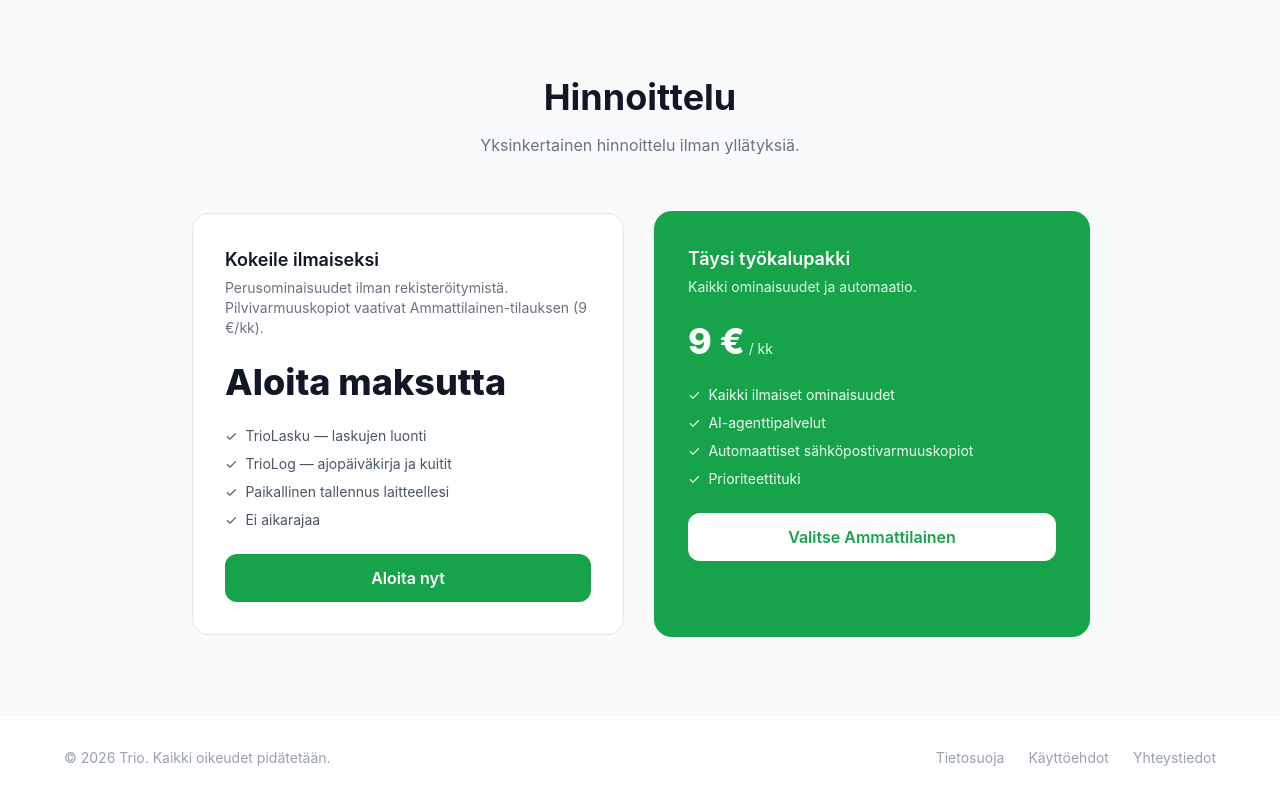
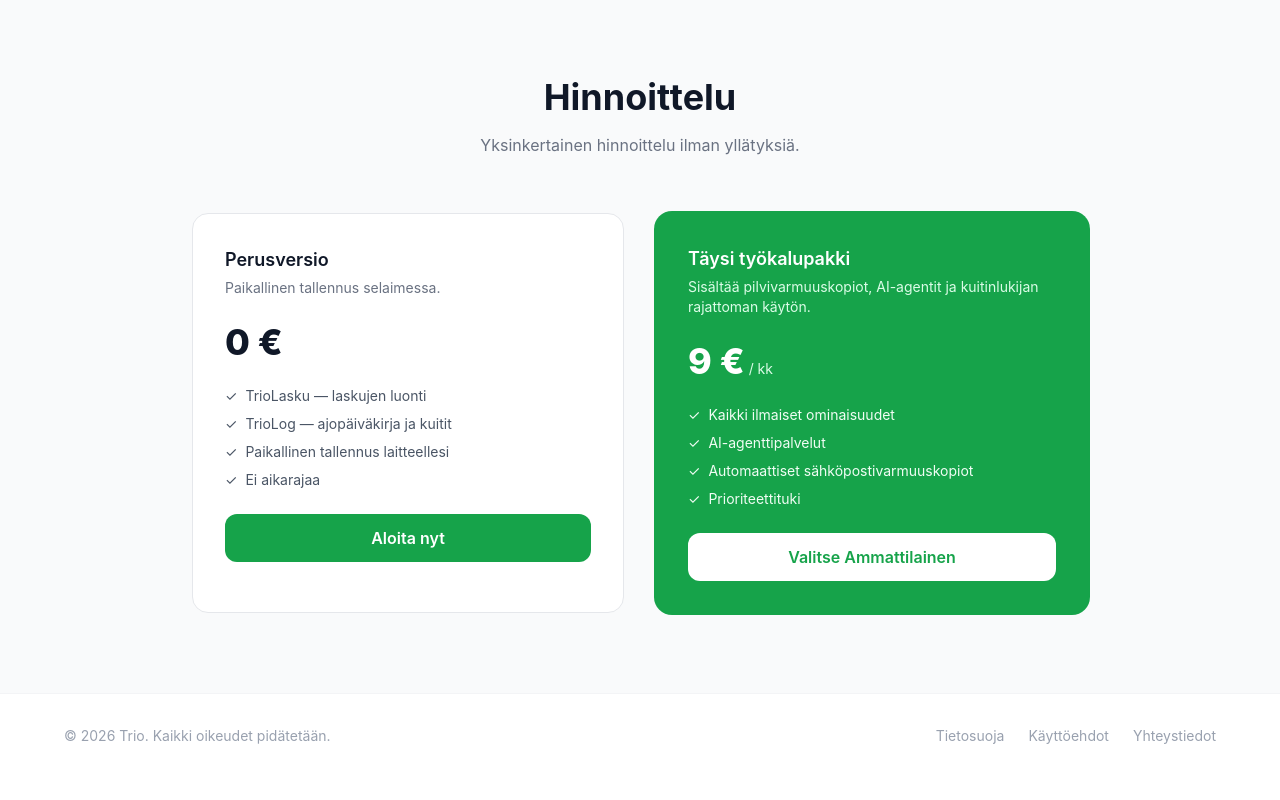
Before and after one commit to LeeviJ/trio-web, a React (Vite) app: page / in a window 1280 px wide. Shown: the part 3374-4174 px from the top of the page. After the commit the page ends 4152 px from the top, so only its background shows below. Built offline with nearby package versions, Linux system fonts and the light colour scheme.

Commit message:
Fix: Optimized backup size by removing logo and updated pricing claims

```diff
--- a/src/components/Pricing.jsx
+++ b/src/components/Pricing.jsx
@@ -1,8 +1,8 @@
 const plans = [
   {
-    name: 'Kokeile ilmaiseksi',
+    name: 'Perusversio',
     price: null,
-    description: 'Perusominaisuudet ilman rekisteröitymistä. Pilvivarmuuskopiot vaativat Ammattilainen-tilauksen (9 €/kk).',
+    description: 'Paikallinen tallennus selaimessa.',
     features: ['TrioLasku — laskujen luonti', 'TrioLog — ajopäiväkirja ja kuitit', 'Paikallinen tallennus laitteellesi', 'Ei aikarajaa'],
     cta: 'Aloita nyt',
     highlighted: false,
@@ -11,7 +11,7 @@ const plans = [
     name: 'Täysi työkalupakki',
     price: '9',
     period: '/ kk',
-    description: 'Kaikki ominaisuudet ja automaatio.',
+    description: 'Sisältää pilvivarmuuskopiot, AI-agentit ja kuitinlukijan rajattoman käytön.',
     features: ['Kaikki ilmaiset ominaisuudet', 'AI-agenttipalvelut', 'Automaattiset sähköpostivarmuuskopiot', 'Prioriteettituki'],
     cta: 'Valitse Ammattilainen',
     highlighted: true,
@@ -50,7 +50,7 @@ export default function Pricing() {
                   </span>
                 </div>
               ) : (
-                <div className="text-4xl font-extrabold">Aloita maksutta</div>
+                <div className="text-4xl font-extrabold">0 €</div>
               )}
               <ul className="space-y-2">
                 {plan.features.map((f) => (
```
